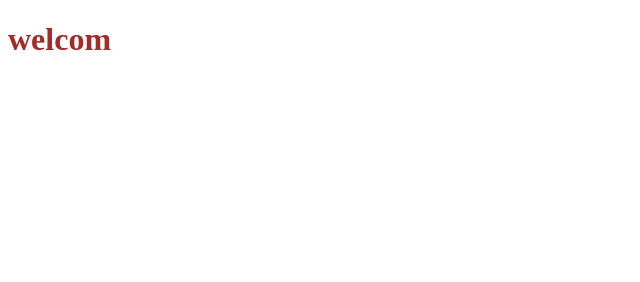
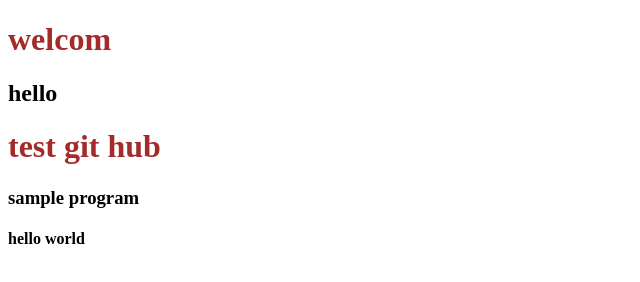
Before and after one commit to BlessenPaulose/demo3, a plain HTML site: page index.html in a window 1280 px wide. Shown: the whole page, without its empty margins (0-640 px from the left). Drawn offline with Linux system fonts and the light colour scheme.

Commit message:
third commit

```diff
--- a/index.html
+++ b/index.html
@@ -8,5 +8,9 @@
 </head>
 <body>
     <h1>welcom</h1>
+    <h2>hello</h2>
+    <h1>test git hub</h1>
+    <h3>sample program </h3>
+    <h4>hello world</h4>
 </body>
 </html>
```
